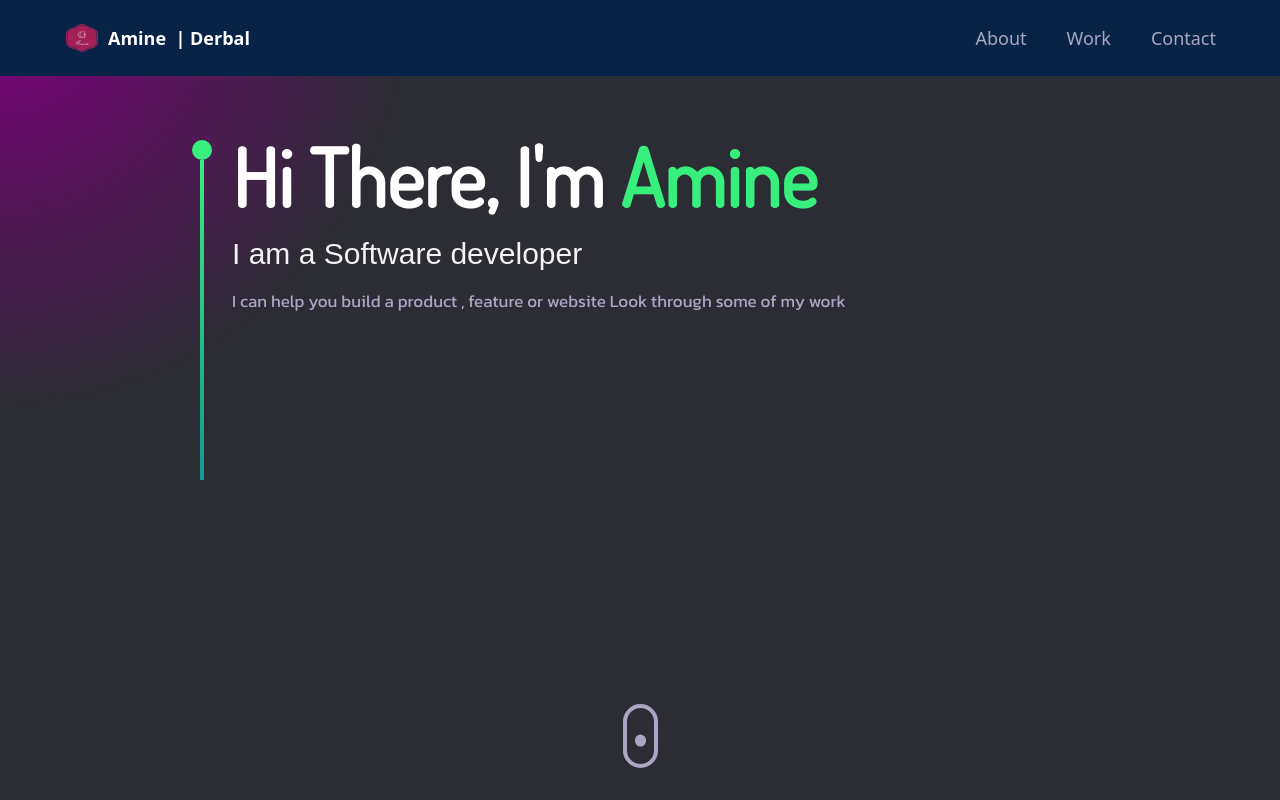
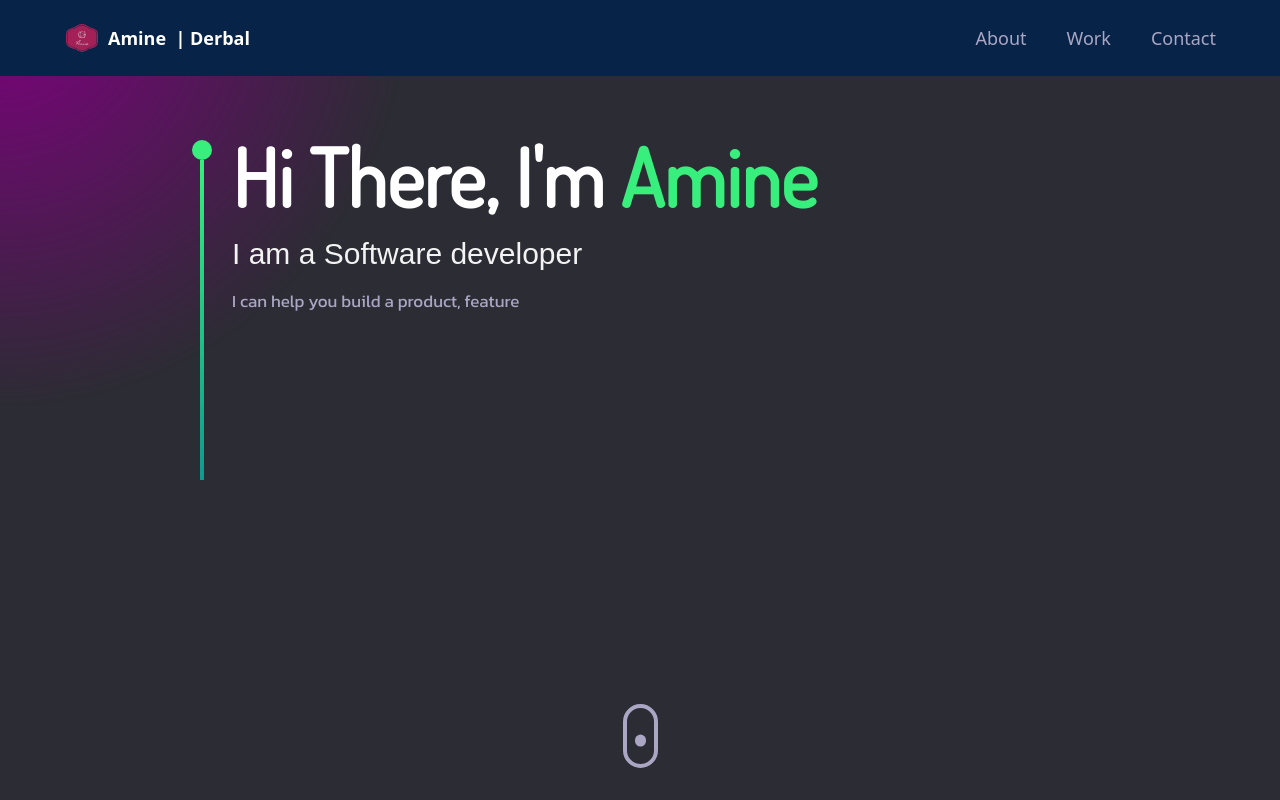
Before and after one commit to AmineDerbal/Portfolio-V2, a React (Vite) app: page / in a window 1280 px wide. Shown: the top 800 px of the page. Built offline with nearby package versions, Linux system fonts and the light colour scheme; a web font is replaced by a local one.

Commit message:
Fix animation issue

```diff
--- a/package.json
+++ b/package.json
@@ -23,7 +23,7 @@
     "react-dom": "^18.2.0",
     "react-router-dom": "^6.14.2",
     "react-tilt": "^1.0.2",
-    "react-typed": "^1.2.0",
+    "react-type-animation": "^3.2.0",
     "three": "^0.155.0"
   },
   "devDependencies": {
--- a/src/components/Hero.jsx
+++ b/src/components/Hero.jsx
@@ -1,7 +1,7 @@
 import { motion } from 'framer-motion';
 import { useState } from 'react';
 import PropTypes from 'prop-types';
-import Typed from 'react-typed';
+import { TypeAnimation } from 'react-type-animation';
 import { styles } from '../styles';
 import { socialLinks } from '../constants';
 
@@ -9,8 +9,7 @@ const SocialLink = ({ name, url, icon }) => {
   return (
     <div
       onClick={() => window.open(url, '_blank')}
-      className=" w-10 h-10 rounded-full flex justify-center items-center cursor-pointer-center
-    items-center cursor-pointer"
+      className="w-10 h-10 rounded-full flex justify-center items-center cursor-pointer"
     >
       <img
         src={icon}
@@ -28,70 +27,73 @@ const Hero = () => {
   const [forthTypingComplete, setForthTypingComplete] = useState(false);
 
   return (
-    <section
-      className="relative w-full h-screen
-    mx-auto"
-    >
+    <section className="relative w-full h-screen mx-auto">
       <div
-        className={`${styles.paddingX} absolute inset-0
-      top-[120px] max-w-5xl mx-auto flex flex-row
-      items-start gap-5`}
+        className={`${styles.paddingX} absolute inset-0 top-[120px] max-w-5xl mx-auto flex flex-row items-start gap-5`}
       >
-        <div
-          className="flex flex-col justify-center items-center
-        mt-5"
-        >
+        <div className="flex flex-col justify-center items-center mt-5">
           <div className="w-5 h-5 rounded-full bg-[#38ef7d]" />
           <div className="w-1 sm:h-80 h-40 green-gradient" />
         </div>
         <div>
           <h1 className={`${styles.heroHeadText}`}>
-            <Typed
-              strings={['Hi There, I&apos;m&nbsp;']}
-              typeSpeed={40}
-              showCursor={false}
-              onComplete={() => setFirstTypingComplete(true)}
+            <TypeAnimation
+              sequence={["Hi There, I'm ", () => setFirstTypingComplete(true)]}
+              speed={40}
+              cursor={false}
+              wrapper="span"
+              repeat={0}
             />
             {firstTypingComplete && (
-              <span className="text-[#38ef7d]">
-                <Typed
-                  strings={['Amine']}
-                  typeSpeed={40}
-                  showCursor={false}
-                  onComplete={() => setSecondTypingComplete(true)}
-                />
-              </span>
+              <TypeAnimation
+                sequence={[
+                  '',
+                  500,
+                  'Amine',
+                  () => setSecondTypingComplete(true),
+                ]}
+                speed={40}
+                cursor={false}
+                wrapper="span"
+                className="text-[#38ef7d]"
+              />
             )}
           </h1>
 
           {secondTypingComplete && (
-            <p
-              className={`${styles.heroSubText} mt-2
-          text-white-100`}
-            >
-              <Typed
-                strings={['I am a Software developer']}
-                typeSpeed={40}
-                showCursor={false}
-                onComplete={() => setThirdTypingComplete(true)}
+            <p className={`${styles.heroSubText} mt-2 text-white-100`}>
+              <TypeAnimation
+                sequence={[
+                  '',
+                  500,
+                  'I am a Software developer',
+                  () => setThirdTypingComplete(true),
+                ]}
+                speed={40}
+                cursor={false}
+                wrapper="span"
               />
             </p>
           )}
 
           {thirdTypingComplete && (
             <p className="mt-3 sub-text text-secondary text-[17px] max-w-2xl leading-[30px]">
-              <Typed
-                strings={[
-                  'I can help you build a product , feature or website Look through some of my work and experience! If you like what you see and have a project you need coded, don’t hestiate to contact me.',
+              <TypeAnimation
+                sequence={[
+                  '',
+                  500,
+                  'I can help you build a product, feature or website. Look through some of my work and experience! If you like what you see and have a project you need coded, don’t hesitate to contact me.',
+                  () => setForthTypingComplete(true),
                 ]}
-                typeSpeed={40}
-                showCursor={false}
-                onComplete={() => setForthTypingComplete(true)}
+                speed={40}
+                cursor={false}
+                wrapper="span"
               />
             </p>
           )}
+
           {forthTypingComplete && (
-            <div className=" mt-10  flex gap-5 items-center justify-center">
+            <div className="mt-10 flex gap-5 items-center justify-center">
               {socialLinks.map((link) => (
                 <SocialLink
                   key={link.id}
@@ -103,27 +105,17 @@ const Hero = () => {
         </div>
       </div>
 
-      <div
-        className="absolute xs:bottom-8
-      bottom-14 w-full flex justify-center items-center"
-      >
+      <div className="absolute xs:bottom-8 bottom-14 w-full flex justify-center items-center">
         <a href="#work">
-          <div
-            className="w-[35px] h-[64px]
-          rounded-3xl border-4 border-secondary
-          flex justify-center items-start p-2 mt-20"
-          >
+          <div className="w-[35px] h-[64px] rounded-3xl border-4 border-secondary flex justify-center items-start p-2 mt-20">
             <motion.div
-              animate={{
-                y: [0, 24, 0],
-              }}
+              animate={{ y: [0, 24, 0] }}
               transition={{
                 duration: 1.5,
                 repeat: Infinity,
                 repeatType: 'loop',
               }}
-              className="w-3 h-3 rounded-full bg-secondary
-              mb-1"
+              className="w-3 h-3 rounded-full bg-secondary mb-1"
             />
           </div>
         </a>
```
Also changed, not shown: 1 other file (tests, documents, lock files or other folders).
